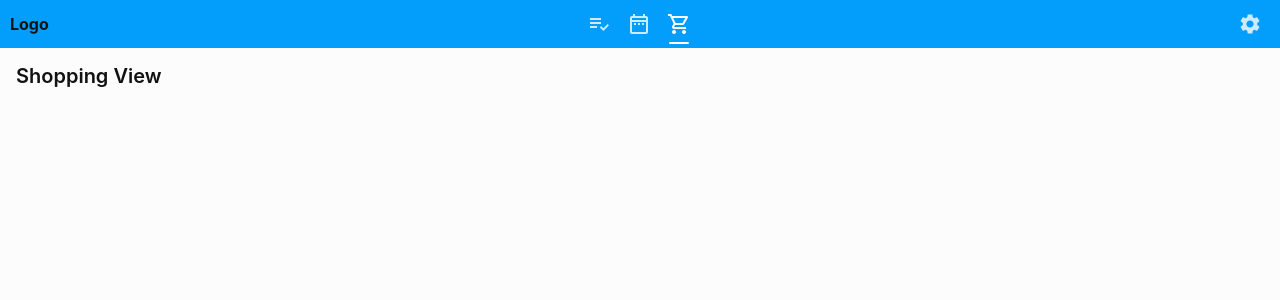
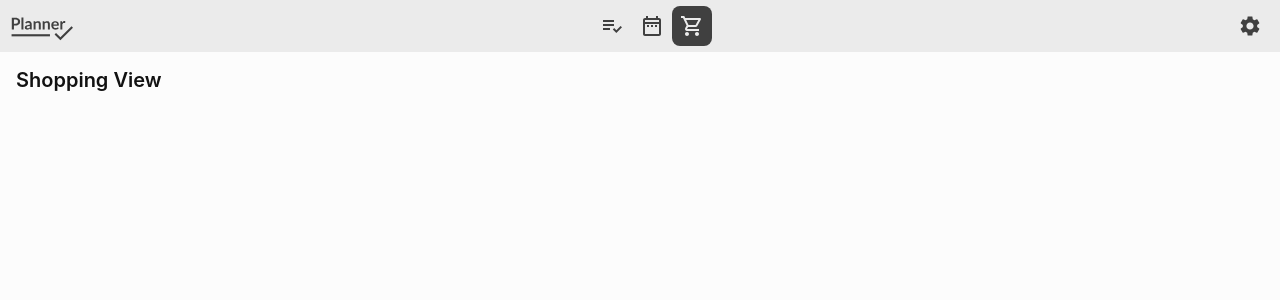
Before and after one commit to cichowsky/planner, a React (Create React App) app: page /shopping in a window 1280 px wide. Shown: the top 300 px of the page. Built offline with nearby package versions, Linux system fonts and the light colour scheme.

Commit message:
changes in navbar styling, add logo

```diff
--- a/src/assets/icons/index.js
+++ b/src/assets/icons/index.js
@@ -7,6 +7,7 @@ import { ReactComponent as CheckIcon } from './check.svg';
 import { ReactComponent as DeleteIcon } from './delete.svg';
 import { ReactComponent as EditIcon } from './edit.svg';
 import { ReactComponent as ClockIcon } from './clock.svg';
+import { ReactComponent as LogoIcon } from './logo.svg';
 
 const icons = {
   calendar: CalendarIcon,
@@ -18,6 +19,7 @@ const icons = {
   delete: DeleteIcon,
   edit: EditIcon,
   clock: ClockIcon,
+  logo: LogoIcon,
 };
 
 export default icons;
--- a/src/components/atoms/ButtonIcon/ButtonIcon.js
+++ b/src/components/atoms/ButtonIcon/ButtonIcon.js
@@ -2,18 +2,13 @@ import PropTypes from 'prop-types';
 import icons from 'assets/icons';
 import { SButton } from './ButtonIcon.styles';
 
-const ButtonIcon = ({ icon, indicated, ...rest }) => {
+const ButtonIcon = ({ icon, ...rest }) => {
   const SVG = icons[icon];
-  return (
-    <SButton indicated={indicated && 1} {...rest}>
-      {SVG && <SVG />}
-    </SButton>
-  );
+  return <SButton {...rest}>{SVG && <SVG />}</SButton>;
 };
 
 ButtonIcon.propTypes = {
   icon: PropTypes.oneOf(Object.keys(icons)).isRequired,
-  indicated: PropTypes.bool,
 };
 
 export default ButtonIcon;
--- a/src/components/atoms/ButtonIcon/ButtonIcon.styles.js
+++ b/src/components/atoms/ButtonIcon/ButtonIcon.styles.js
@@ -1,4 +1,4 @@
-import styled, { css } from 'styled-components';
+import styled from 'styled-components';
 
 export const SButton = styled.button`
   width: 4rem;
@@ -14,43 +14,19 @@ export const SButton = styled.button`
   background-color: ${({ theme }) => theme.buttonIcon.backgroundColor};
 
   border: none;
+  border-radius: 0.8rem;
   cursor: pointer;
-  opacity: 0.8;
-  transition: opacity 0.2s;
+  transition: color 0.2s, background-color 0.2s;
 
   &:hover,
   &:active,
   &.active {
-    opacity: 1;
+    color: ${({ theme }) => theme.buttonIcon.hoverColor};
   }
 
   & > svg {
-    height: 60%;
+    height: 2.4rem;
     width: auto;
     fill: currentColor;
   }
-
-  ${({ indicated }) =>
-    indicated &&
-    css`
-      position: relative;
-
-      &::before {
-        position: absolute;
-        content: '';
-        bottom: 0;
-        left: 50%;
-        transform: translateX(-50%);
-        width: 50%;
-        height: 0.2rem;
-        border-radius: 0.2rem;
-        background-color: currentColor;
-        opacity: 0;
-        transition: opacity 0.2s;
-      }
-
-      &.active::before {
-        opacity: 1;
-      }
-    `}
 `;
--- a/src/components/atoms/Icon/Icon.js
+++ b/src/components/atoms/Icon/Icon.js
@@ -2,13 +2,14 @@ import styled from 'styled-components';
 import PropTypes from 'prop-types';
 import icons from 'assets/icons';
 
-const SWrapper = styled.span`
-  height: 1em;
+export const SIcon = styled.span`
+  height: ${({ height }) => height || '1em'};
   min-width: 1em;
   display: inline-flex;
   justify-content: center;
   align-items: center;
   vertical-align: middle;
+  flex-shrink: 0;
 
   & > svg {
     height: 100%;
@@ -19,7 +20,7 @@ const SWrapper = styled.span`
 
 const Icon = ({ icon, ...props }) => {
   const SVG = icons[icon];
-  return <SWrapper {...props}>{SVG && <SVG />}</SWrapper>;
+  return <SIcon {...props}>{SVG && <SVG />}</SIcon>;
 };
 
 Icon.propTypes = {
--- a/src/components/molecules/IconedNav/IconedNav.js
+++ b/src/components/molecules/IconedNav/IconedNav.js
@@ -12,7 +12,7 @@ const IconedNav = ({ links }) => {
           links.map(({ path, icon, label }) => {
             return (
               <li key={label}>
-                <ButtonIcon indicated as={NavLink} to={path} icon={icon} title={label} />
+                <ButtonIcon as={NavLink} to={path} icon={icon} title={label} />
               </li>
             );
           })}
--- a/src/components/organisms/Navbar/Navbar.js
+++ b/src/components/organisms/Navbar/Navbar.js
@@ -1,6 +1,7 @@
-import { NavLink } from 'react-router-dom';
+import { NavLink, Link } from 'react-router-dom';
 import IconedNav from 'components/molecules/IconedNav/IconedNav';
 import ButtonIcon from 'components/atoms/ButtonIcon/ButtonIcon';
+import Icon from 'components/atoms/Icon/Icon';
 import { SWrapper, SInnerWrapper } from './Navbar.styles';
 
 const navLinks = [
@@ -13,7 +14,7 @@ const Navbar = () => {
   return (
     <SWrapper>
       <SInnerWrapper>
-        <strong>Logo</strong>
+        <Icon icon="logo" height="3.2rem" as={Link} to="/" title="Planner homepage" />
         <IconedNav links={navLinks} />
         <ButtonIcon as={NavLink} to="/settings" icon="settings" title="Settings" />
       </SInnerWrapper>
--- a/src/components/organisms/Navbar/Navbar.styles.js
+++ b/src/components/organisms/Navbar/Navbar.styles.js
@@ -1,5 +1,6 @@
 import styled from 'styled-components';
 import { SButton } from 'components/atoms/ButtonIcon/ButtonIcon.styles';
+import { SIcon } from 'components/atoms/Icon/Icon';
 
 export const SWrapper = styled.header`
   position: fixed;
@@ -9,8 +10,13 @@ export const SWrapper = styled.header`
   height: ${({ theme }) => theme.navbar.thickness};
   background-color: ${({ theme }) => theme.navbar.backgroundColor};
 
-  & ${SButton} {
-    color: ${({ theme }) => theme.navbar.iconColor};
+  & ${SButton}, ${SIcon} {
+    color: ${({ theme }) => theme.navbar.linkColor};
+
+    &.active {
+      color: ${({ theme }) => theme.navbar.backgroundColor};
+      background-color: ${({ theme }) => theme.navbar.linkColor};
+    }
   }
 `;
 
--- a/src/components/organisms/Task/Task.styles.js
+++ b/src/components/organisms/Task/Task.styles.js
@@ -7,7 +7,7 @@ export const SWrapper = styled.div`
   padding: 1.6rem 1.6rem 1.6rem 2.1rem;
   background-color: white;
   border-radius: 1rem;
-  box-shadow: 0 0.5em 1em -0.125em rgb(10 10 10 / 10%);
+  box-shadow: ${({ theme }) => theme.shadow};
   overflow: hidden;
 
   &::before {
--- a/src/styles/GlobalStyles.js
+++ b/src/styles/GlobalStyles.js
@@ -16,7 +16,7 @@ const GlobalStyles = createGlobalStyle`
     color: ${({ theme }) => theme.textColor};
   }
 
-  body, a, button {
+  body, a, button, input {
     -webkit-font-smoothing: antialiased;
     -moz-osx-font-smoothing: grayscale;
     font-family: -apple-system, BlinkMacSystemFont, 'Segoe UI', 'Roboto', 'Oxygen', 'Ubuntu',
--- a/src/styles/theme.js
+++ b/src/styles/theme.js
@@ -4,6 +4,7 @@ const theme = {
   textColor: 'hsl(0, 0%, 7%)',
   textMuted: 'hsl(208, 7%, 46%)',
   backgroundColor: 'hsl(0, 0%, 99%)',
+  accentColor: 'hsl(183, 100%, 35%)',
 
   button: {
     color: 'hsl(0, 0%, 7%)',
@@ -11,8 +12,9 @@ const theme = {
   },
 
   buttonIcon: {
-    color: 'hsl(0, 0%, 40%)',
+    color: 'hsl(0, 0%, 60%)',
     backgroundColor: 'transparent',
+    hoverColor: 'hsl(0, 0%, 40%)',
   },
 
   input: {
@@ -22,10 +24,12 @@ const theme = {
   },
 
   navbar: {
-    thickness: '4.8rem',
-    backgroundColor: 'hsl(203, 98%, 50%)',
-    iconColor: 'hsl(0, 0%, 100%)',
+    thickness: '5.2rem',
+    backgroundColor: 'hsl(0, 0%, 92%)',
+    linkColor: 'hsl(0, 0%, 25%)',
   },
+
+  shadow: '0 0.5em 1em -0.125em rgb(10 10 10 / 4%)',
 
   color,
   fontSize,
```
Also changed, not shown: src/assets/icons/logo.svg (added), 1 other file (tests, documents, lock files or other folders).
